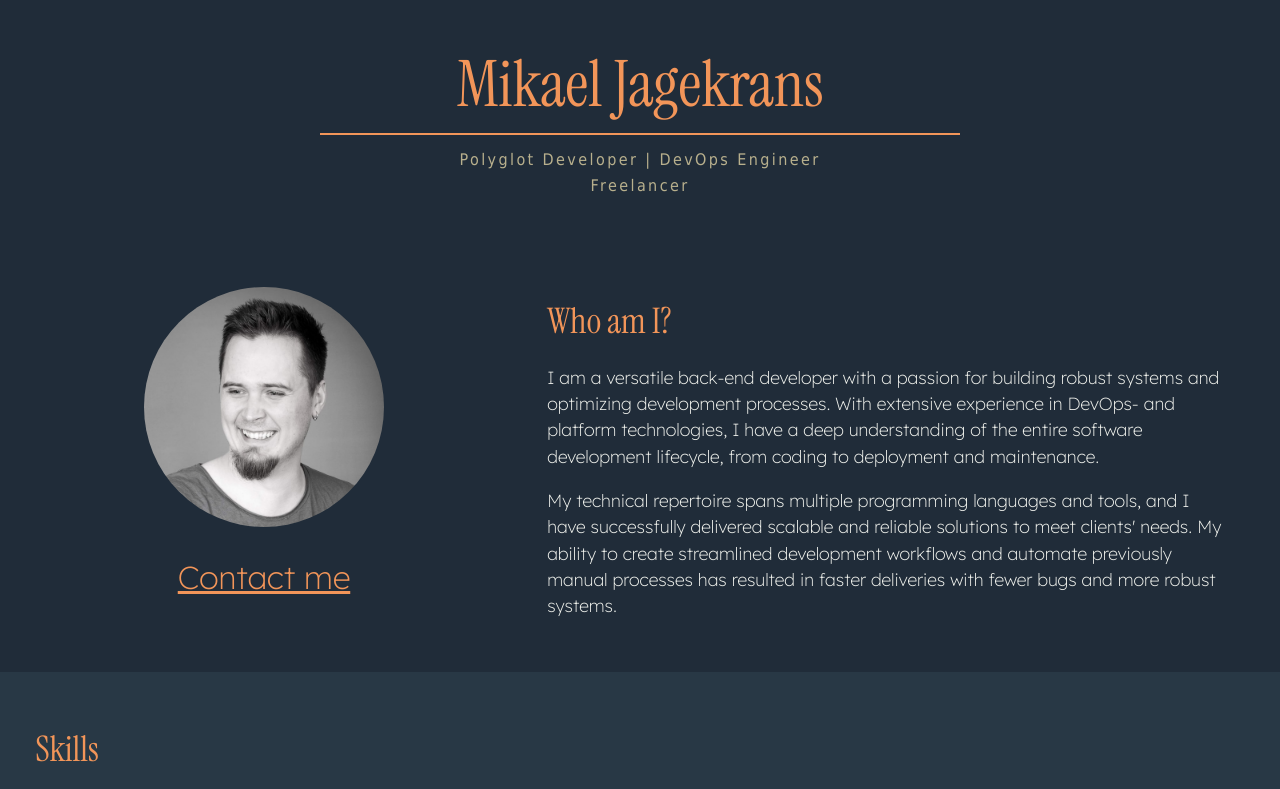
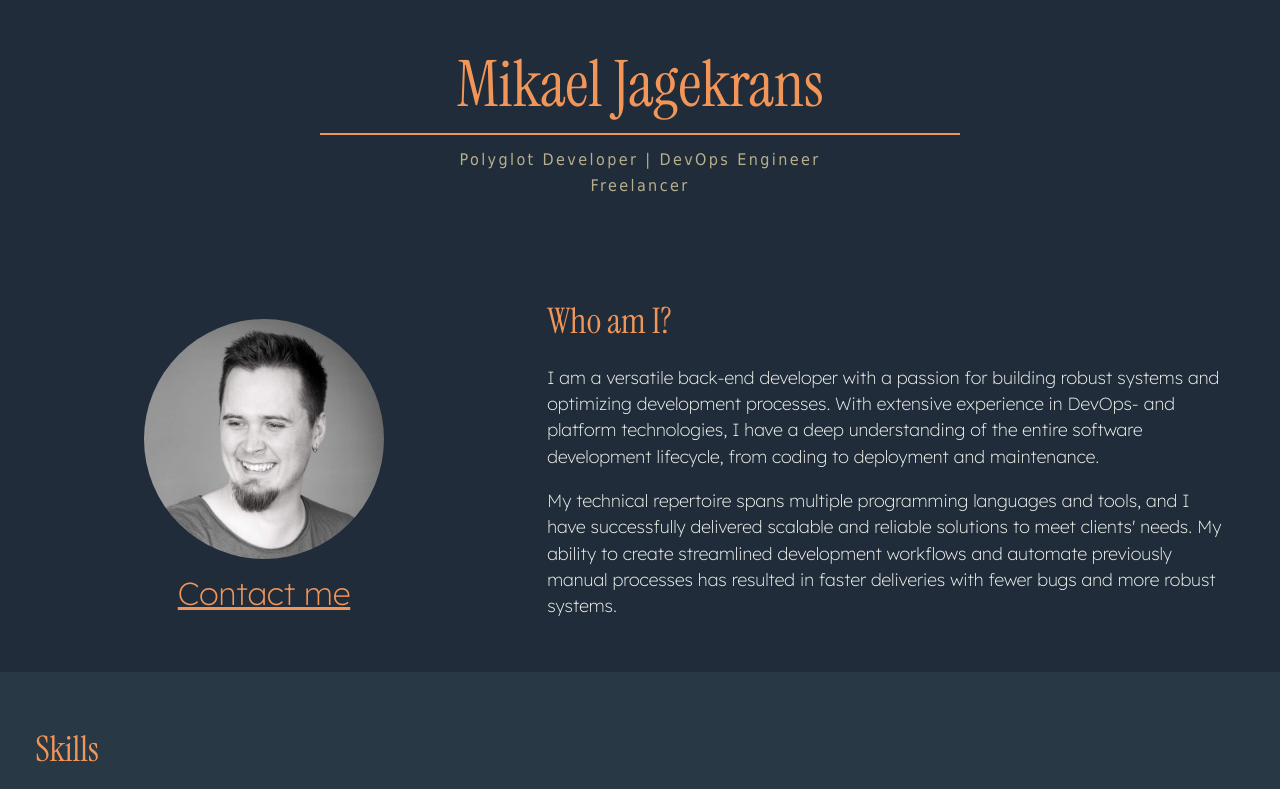
Before and after one commit to MickeJagekrans/jagekrans.dev, a plain HTML site: page site/index.html in a window 1280 px wide. Shown: the top 789 px of the page. Drawn offline with Linux system fonts and the light colour scheme.

Commit message:
pixel pushing

```diff
--- a/site/css/root.css
+++ b/site/css/root.css
@@ -250,7 +250,7 @@ footer {
     flex-direction: column;
     width: 40%;
     align-self: center;
-    padding: 0 2em 0 3em;
+    padding: 2em 2em 0 3em;
   }
 
   #profile-image {
@@ -302,6 +302,10 @@ footer {
 }
 
 @media (min-width: 1024px) {
+  a#contact-link {
+    padding: 0.5em;
+  }
+
   section {
     width: 65%;
     max-width: 1000px;
```
